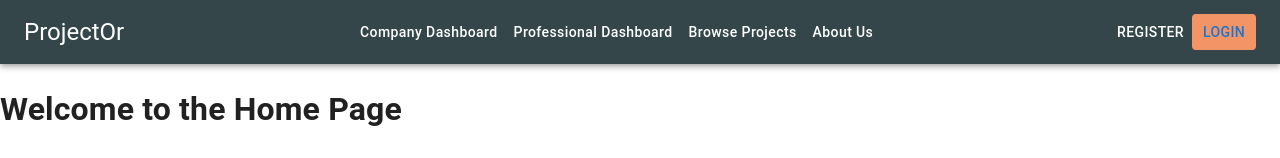
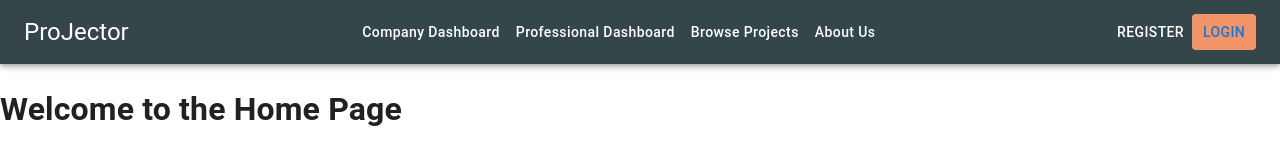
Before and after one commit to milliehigh/ProJector, a React (Vite) app in the folder frontend/: page / in a window 1280 px wide. Shown: the top 158 px of the page. Built offline with nearby package versions, Linux system fonts and the light colour scheme.

Commit message:
Header fixed centering

```diff
--- a/frontend/src/components/Header.jsx
+++ b/frontend/src/components/Header.jsx
@@ -15,7 +15,7 @@ function Header() {
                 variant="h5"
                 onClick={() => { navigate('/') }}
             >
-                ProjectOr
+                ProJector
             </Typography>
             {/* { localStorage.getItem('token') ? ( */}
             <>
```
